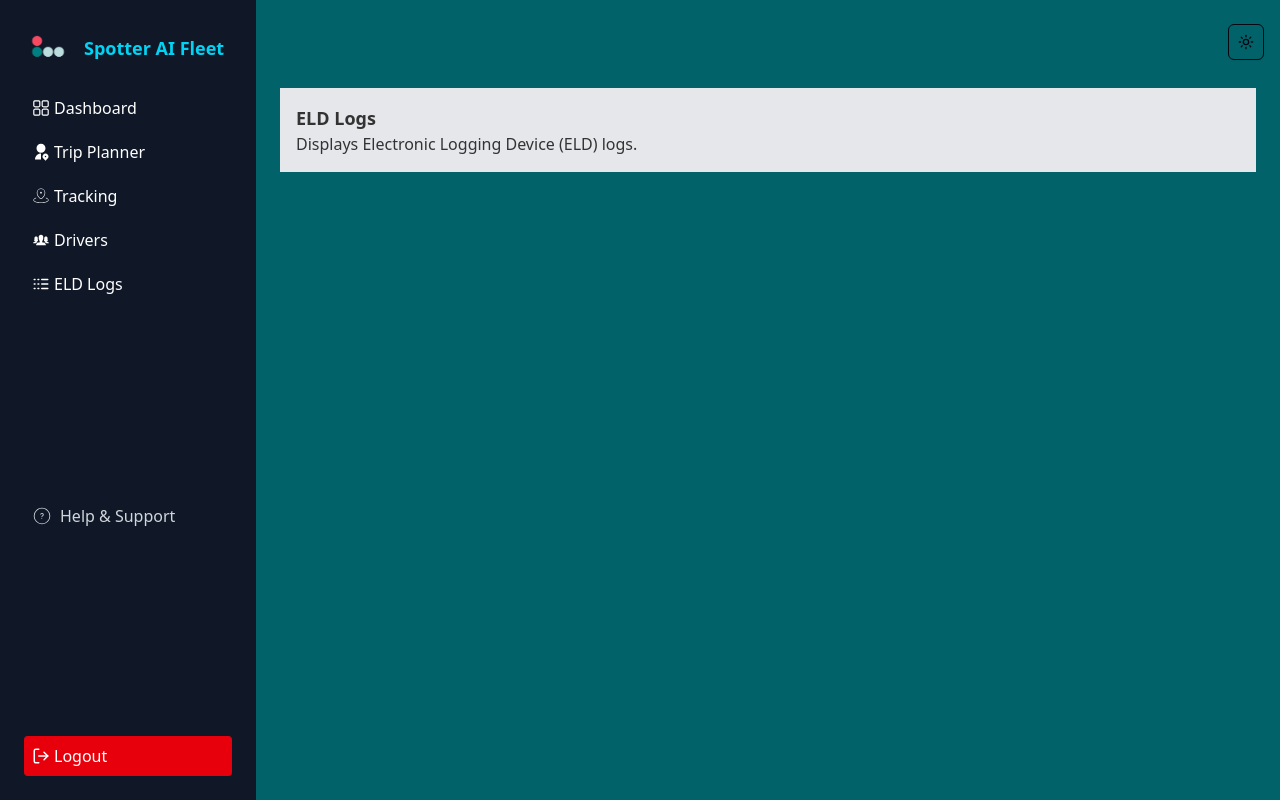
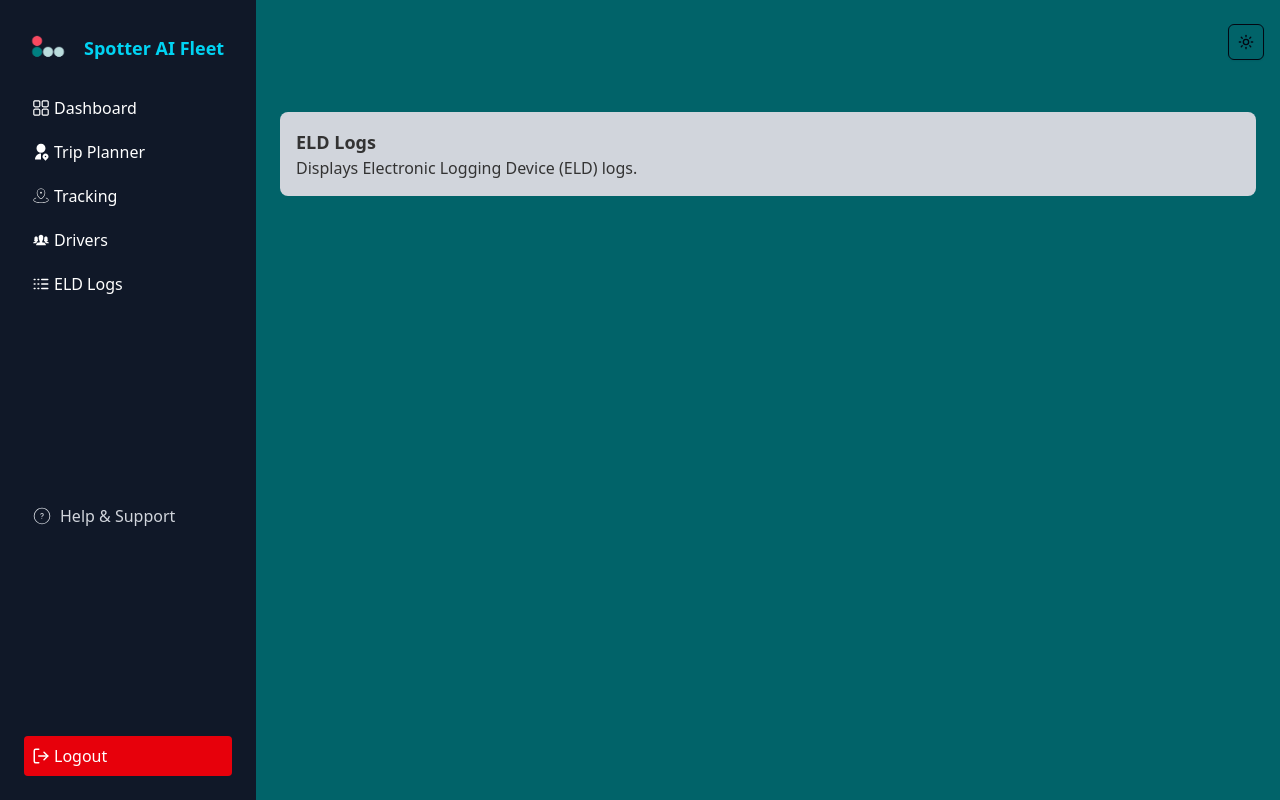
Before and after one commit to preston-56/eld_manager_spotter-ai, a React (Vite) app in the folder eld_frontend/eld-fleet/: page /logs in a window 1280 px wide. Built offline with nearby package versions, Linux system fonts and the light colour scheme.

Commit message:
feat(eld-log-drawer): add ELD log drawer component
- Implemented `ELDLogDrawer` component for displaying ELD logs
- Styled with Tailwind for a clean and structured UI
- Included a heading and description for clarity
- Ensured proper spacing and rounded corners for a polished look

```diff
--- a/eld_frontend/eld-fleet/src/components/ELDLogDrawer.tsx
+++ b/eld_frontend/eld-fleet/src/components/ELDLogDrawer.tsx
@@ -1,6 +1,6 @@
 const ELDLogDrawer = () => {
     return (
-      <div className="p-4 bg-gray-200">
+      <div className="p-4 mt-6 bg-gray-300 rounded-lg">
         <h2 className="text-lg font-semibold">ELD Logs</h2>
         <p>Displays Electronic Logging Device (ELD) logs.</p>
       </div>
```
